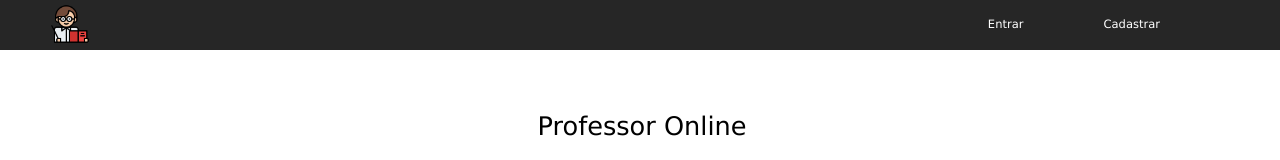
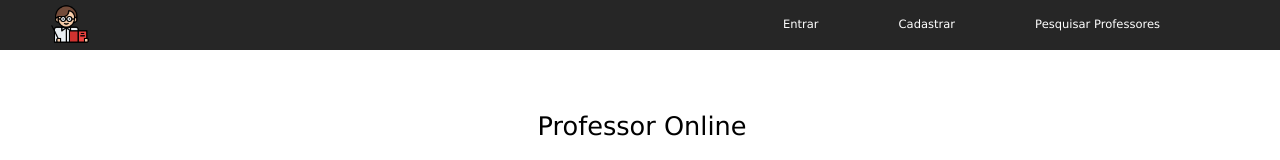
Before and after one commit to igor-py/professor-online, a React (Create React App) app in the folder app/: page / in a window 1280 px wide. Shown: the top 160 px of the page. Built offline with nearby package versions, Linux system fonts and the light colour scheme; the HTML template or start-up script is replaced by a standard one.

Commit message:
added image and now unlogged users can search

```diff
--- a/app/src/Components/Header.js
+++ b/app/src/Components/Header.js
@@ -70,6 +70,9 @@ export default function Header() {
   function renderUnloggedOptions() {
     return (
       <div id="labelContainer">
+        <Link to="/pesquisa" className="links-header">
+          Pesquisar Professores
+        </Link>
         <Link to="/cadastrar" className="links-header">
           Cadastrar
         </Link>
```
Also changed, not shown: app/src/images/avatar.png (added).
